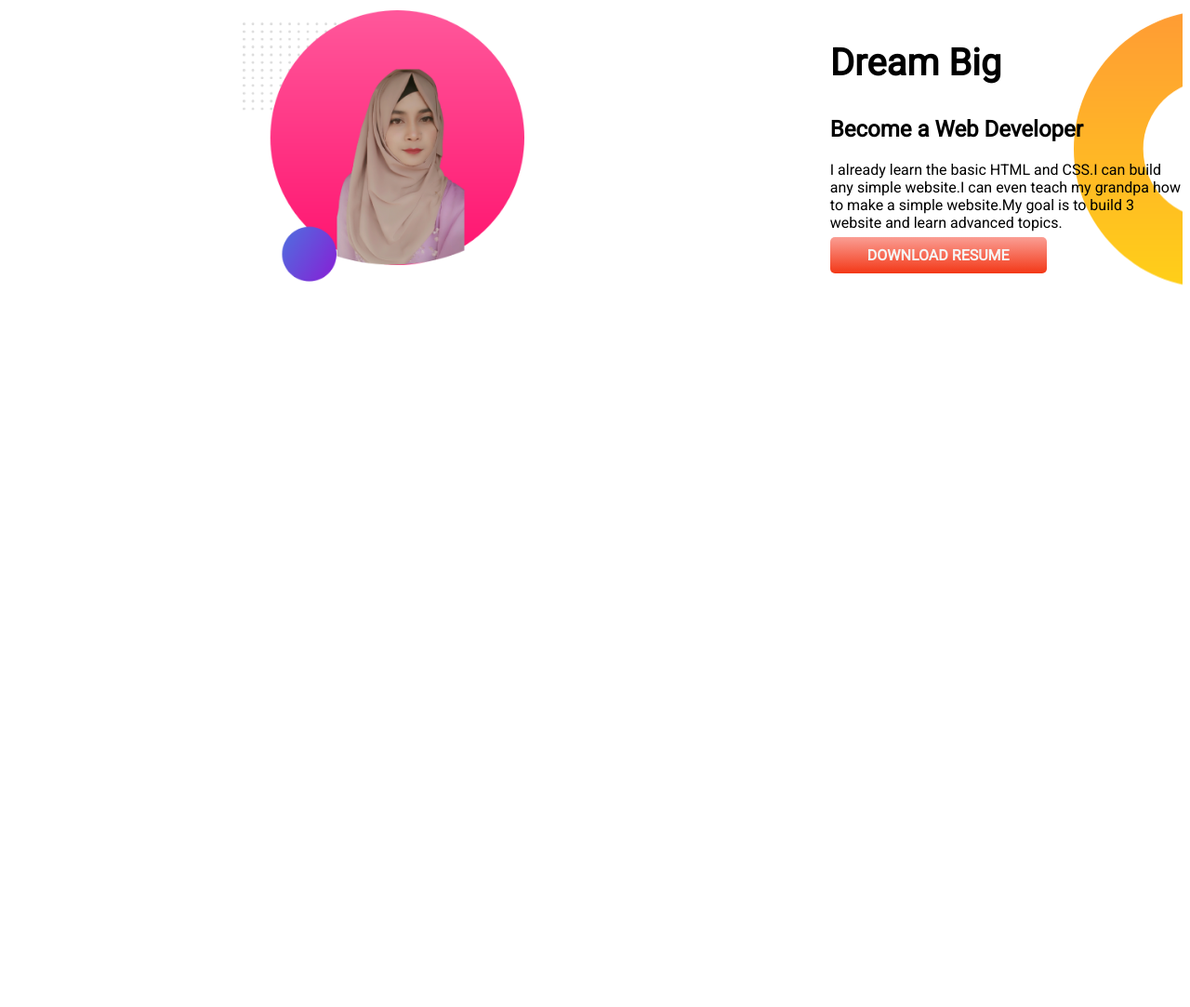
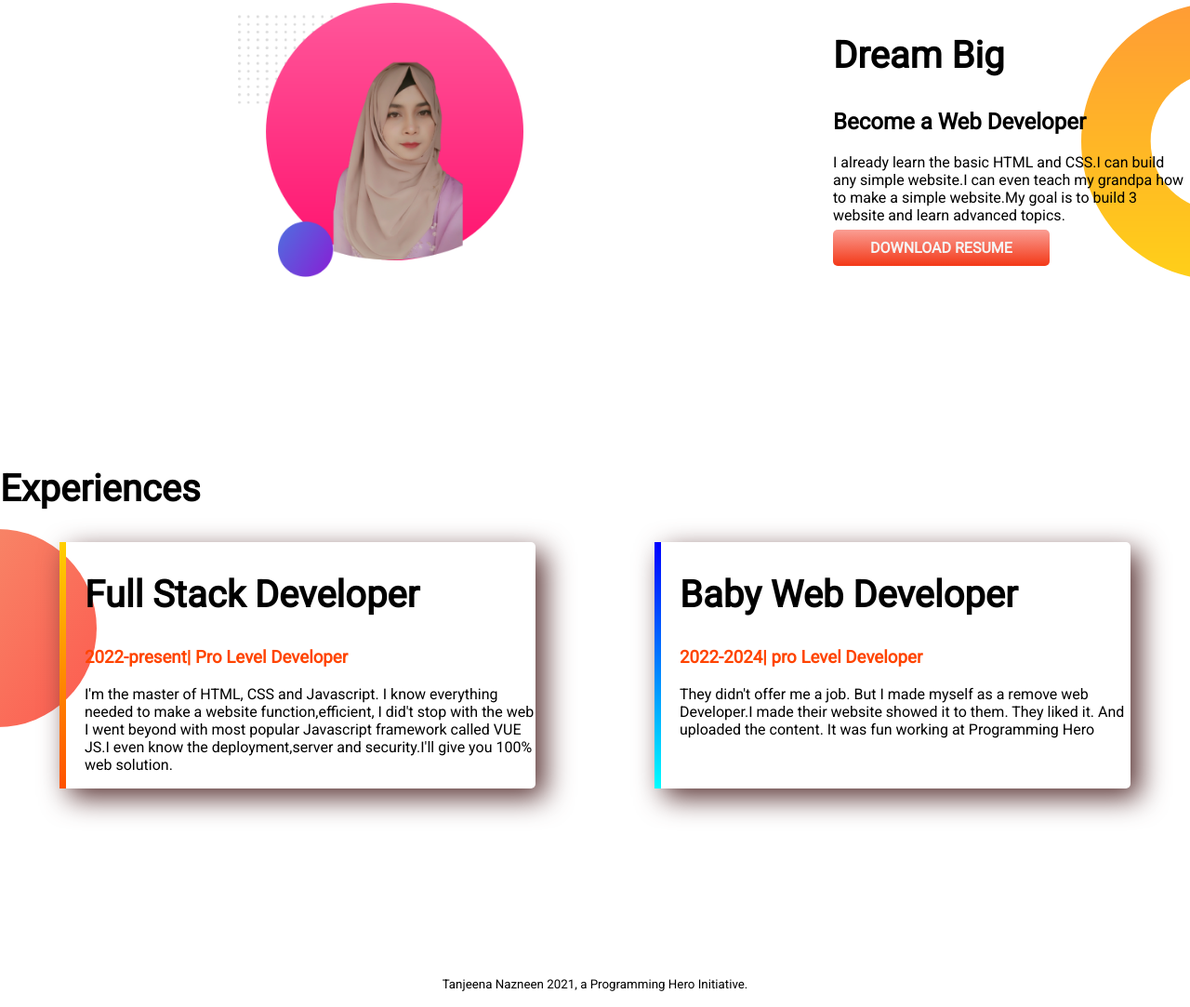
Before and after one commit to Tanjeen71/developer-portfolio, a plain HTML site: page index.html in a window 1280 px wide. Shown: the part 599-1682 px from the top of the page at 93% size. Before the commit the page ends 1106 px from the top, so only its background shows below. Drawn offline with Linux system fonts and the light colour scheme.

Commit message:
footer added

```diff
--- a/index.html
+++ b/index.html
@@ -14,7 +14,7 @@
 </head>
 
 <body>
-    <section class="tpo-banner">
+    <section class="top-banner flexible-container">
         <div class="half-width">
             <h1>Welcome To</h1>
             <h1> <span class="bird">Tanjeena's</span> World!</h1>
@@ -33,7 +33,7 @@
         </div>
     </section>
 
-    <section class="dream-big">
+    <section class="dream-big flexible-container">
 
 
         <div class="half-width">
@@ -48,6 +48,31 @@
             <a class="link-button" target="_blank" href="">DOWNLOAD RESUME</a>
         </div>
     </section>
+    <section class="experience-area">
+        <h1>Experiences</h1>
+        <div class="flexible-container">
+            <div id="full-stack-exp" class="experience-item">
+                <h1>Full Stack Developer</h1>
+                <h3 class="bird">2022-present| Pro Level Developer</h3>
+                <p>I'm the master of HTML, CSS and Javascript. I know everything needed to make a website
+                    function,efficient, I did't stop with the web I went beyond with most popular Javascript framework
+                    called VUE JS.I even know the deployment,server and security.I'll give you 100% web solution.</p>
+
+            </div>
+            <div id="web-developer-experience" class="experience-item">
+                <h1>Baby Web Developer</h1>
+                <h3 class="bird">2022-2024| pro Level Developer</h3>
+                <p>They didn't offer me a job. But I made myself as a remove web Developer.I made their website showed
+                    it to
+                    them. They liked it. And uploaded the content. It was fun working at Programming Hero </p>
+
+            </div>
+        </div>
+
+    </section>
+    <footer>
+        <p> <small> Tanjeena Nazneen 2021, a Programming Hero Initiative.</small></p>
+    </footer>
 
 </body>
 
--- a/style.css
+++ b/style.css
@@ -1,5 +1,6 @@
 body{
     font-family: 'Roboto', sans-serif;
+    margin: 0%;
 }
 h1{
     font-size: 40px;
@@ -7,13 +8,14 @@ h1{
 .bird{
    color:hsl(16, 100%, 50%);
 }
-section{
+.flexible-container{
     display: flex;
     margin-bottom: 200px;
 }
 .half-width{
     width: 50%;
     padding-left: 20%;
+
 }
 .half-width img{
     width: 80%;
@@ -29,9 +31,38 @@ section{
 }
 .top-banner{
     background-image: url(images/top-banner.png);
+    background-repeat: no-repeat;
 }
 .dream-big{
     background-image: url(images/dream-bg.png);
     background-repeat: no-repeat;
     background-position-x: right;
 }
+.experience-area{
+    background-image: url(images/exp-bg.png);
+    background-repeat: no-repeat;
+    background-position: left;
+}
+.experience-item{
+    width: 40%;
+    margin-left: 5%;
+    margin-right: 5%;
+    padding-left: 20px;
+    border-radius: 5px;
+    box-shadow: 10px 10px 30px rgb(90, 52, 52);
+
+}
+#web-developer-experience{
+    border-left: 7px solid;
+    border-image: linear-gradient(blue,cyan);
+    border-image-slice: 1;
+
+}
+#full-stack-exp{
+    border-left: 7px solid;
+    border-image: linear-gradient(rgb(255, 208, 0),rgb(255, 81, 0));
+    border-image-slice: 1;
+}
+footer p{
+    text-align: center;
+}
```
